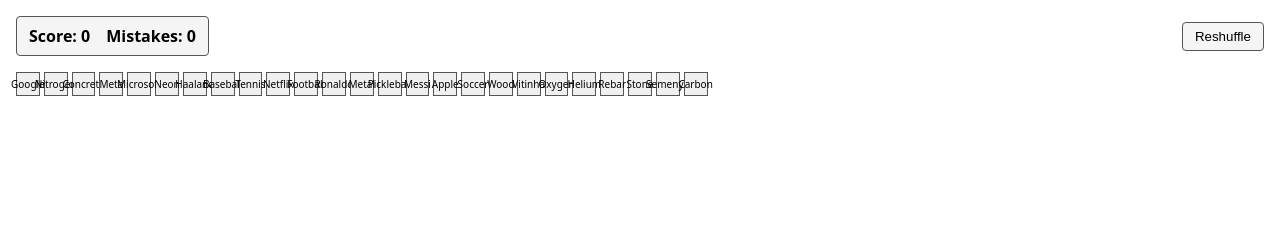
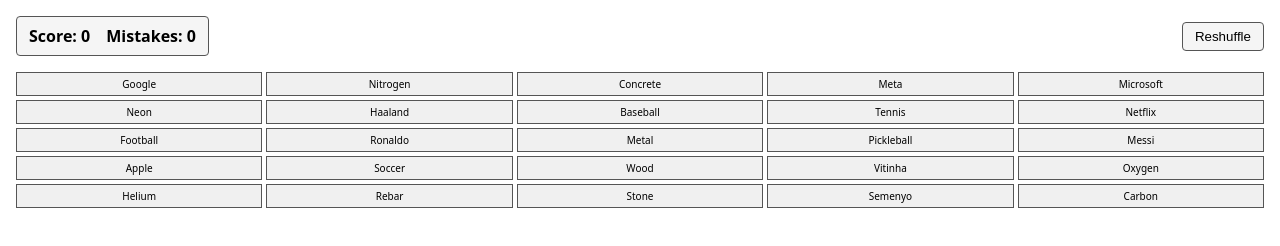
Before and after one commit to eborgehammar/about-me, a plain HTML site: page index.html in a window 1280 px wide. Shown: the top 246 px of the page. Drawn offline with nearby package versions, Linux system fonts and the light colour scheme.

Commit message:
Test for 5x5 game
Signed-off-by: eborgehammar <70651965+eborgehammar@users.noreply.github.com>

```diff
--- a/styles.css
+++ b/styles.css
@@ -43,7 +43,7 @@
 
 .grid {
   display: grid;
-  grid-template-columns: repeat(45, minmax(16px, 1fr));
+  grid-template-columns: repeat(5, minmax(20px, 1fr));
   gap: 4px;
 }
 
```
